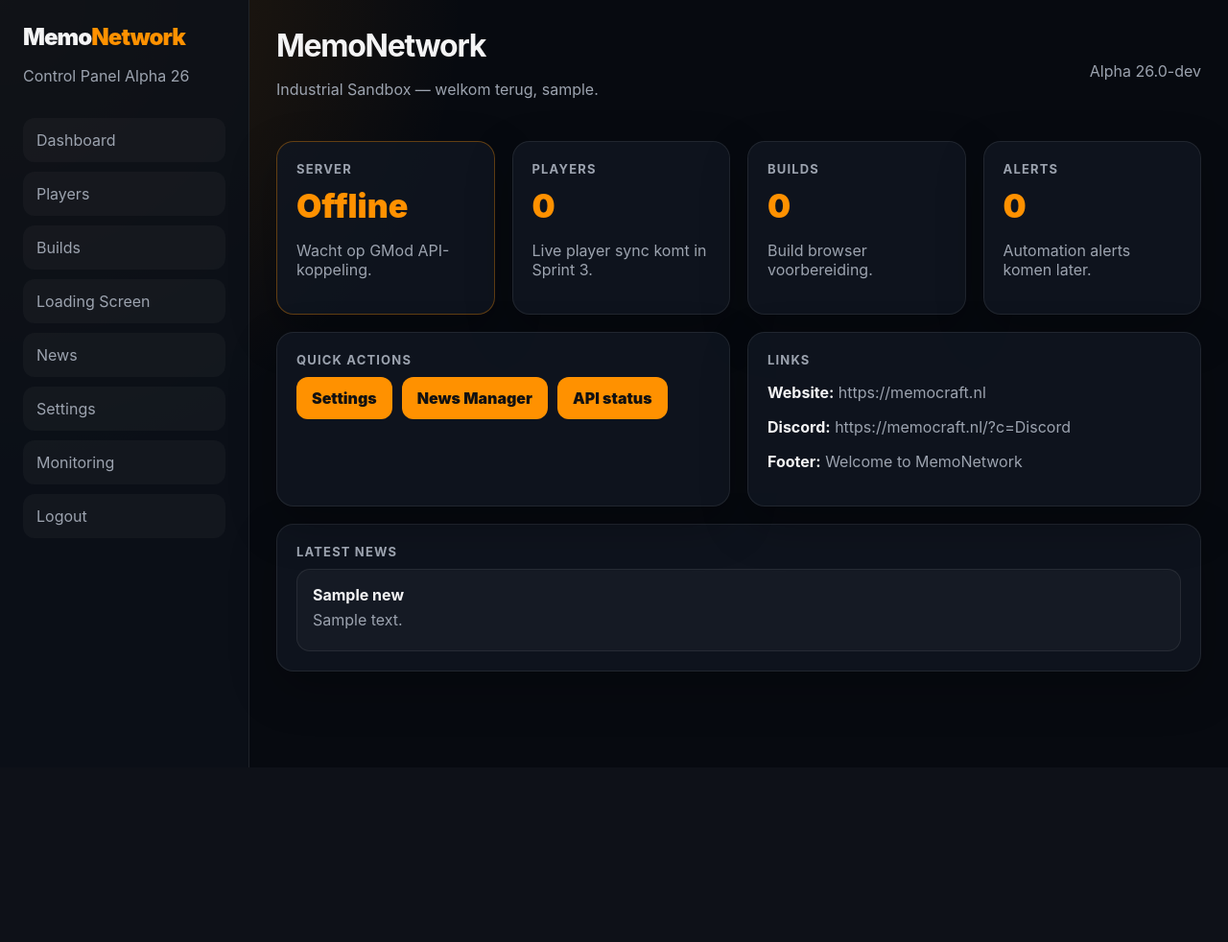
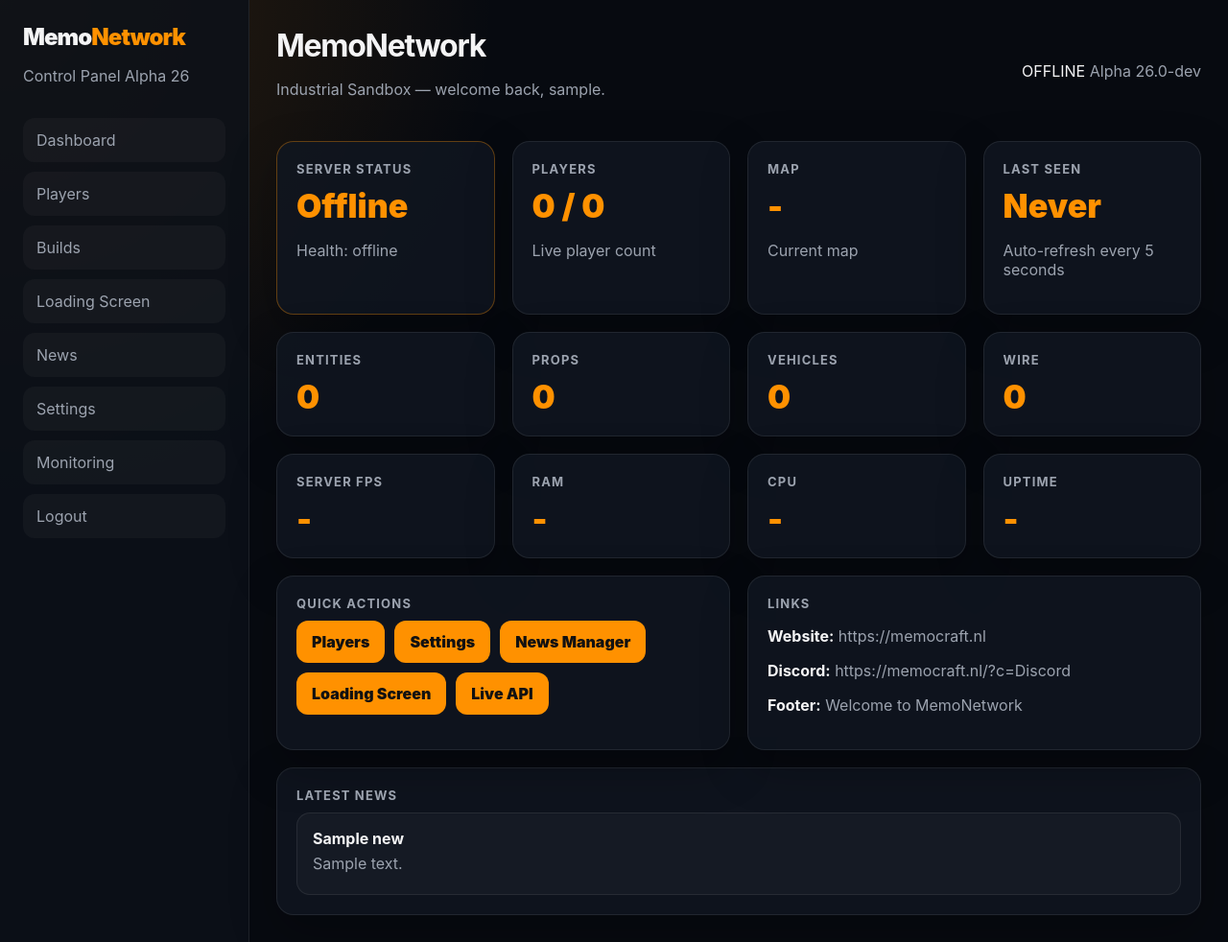
Before and after one commit to PascalVZ96/MemoNetwork-Web, a PHP site: page /dashboard in a window 1280 px wide. Shown: the whole page at 96% size. Before the commit the page ends 800 px from the top, so only its background shows below. Run offline with PHP 8.4, Linux system fonts and the light colour scheme; the visitor is signed in with stand-in values (Sample User, id 1); data comes from the database, SQL or seed files in the repository; tables that the repository leaves empty hold one stand-in row (values such as "Sample post").

Commit message:
Alpha 26 Sprint 4: upgrade dashboard live monitoring view

```diff
--- a/app/Views/dashboard/index.php
+++ b/app/Views/dashboard/index.php
@@ -1,41 +1,60 @@
-<div class="mn-topbar">
+<div class="mn-topbar" data-live-dashboard>
     <div>
         <h1 class="mn-title"><?= htmlspecialchars($settings['server_name'] ?? 'MemoNetwork') ?></h1>
-        <p class="mn-muted"><?= htmlspecialchars($settings['server_subtitle'] ?? 'Industrial Sandbox') ?> — welkom terug, <?= htmlspecialchars($user['username'] ?? 'admin') ?>.</p>
+        <p class="mn-muted"><?= htmlspecialchars($settings['server_subtitle'] ?? 'Industrial Sandbox') ?> — welcome back, <?= htmlspecialchars($user['username'] ?? 'admin') ?>.</p>
     </div>
-    <div class="mn-muted"><?= htmlspecialchars($settings['server_version'] ?? 'Alpha 26.0-dev') ?></div>
+    <div class="mn-top-status">
+        <span data-live-badge class="<?= !empty($status['is_online']) ? 'mn-status-badge online' : 'mn-status-badge offline' ?>"><?= !empty($status['is_online']) ? 'ONLINE' : 'OFFLINE' ?></span>
+        <span class="mn-muted"><?= htmlspecialchars($settings['server_version'] ?? 'Alpha 26.0-dev') ?></span>
+    </div>
 </div>
 
-<div class="mn-grid">
+<div class="mn-grid" data-live-dashboard>
     <section class="mn-card mn-card-status">
-        <h3>Server</h3>
-        <div class="mn-value">Offline</div>
-        <p class="mn-muted">Wacht op GMod API-koppeling.</p>
+        <h3>Server Status</h3>
+        <div class="mn-value" data-live="server_status"><?= !empty($status['is_online']) ? 'Online' : 'Offline' ?></div>
+        <p class="mn-muted">Health: <span data-live="health"><?= htmlspecialchars($status['health'] ?? 'offline') ?></span></p>
     </section>
     <section class="mn-card">
         <h3>Players</h3>
-        <div class="mn-value">0</div>
-        <p class="mn-muted">Live player sync komt in Sprint 3.</p>
+        <div class="mn-value" data-live="players"><?= (int)($status['players_online'] ?? 0) ?> / <?= (int)($status['max_players'] ?? 0) ?></div>
+        <p class="mn-muted">Live player count</p>
     </section>
     <section class="mn-card">
-        <h3>Builds</h3>
-        <div class="mn-value">0</div>
-        <p class="mn-muted">Build browser voorbereiding.</p>
+        <h3>Map</h3>
+        <div class="mn-value small" data-live="map"><?= htmlspecialchars($status['map_name'] ?? '-') ?></div>
+        <p class="mn-muted">Current map</p>
     </section>
     <section class="mn-card">
-        <h3>Alerts</h3>
-        <div class="mn-value">0</div>
-        <p class="mn-muted">Automation alerts komen later.</p>
+        <h3>Last Seen</h3>
+        <div class="mn-value small" data-live="last_seen"><?= htmlspecialchars($status['last_seen'] ?? 'Never') ?></div>
+        <p class="mn-muted">Auto-refresh every 5 seconds</p>
     </section>
+</div>
+
+<div class="mn-grid" style="margin-top:18px;" data-live-dashboard>
+    <section class="mn-card"><h3>Entities</h3><div class="mn-value" data-live="entities"><?= (int)($status['entities'] ?? 0) ?></div></section>
+    <section class="mn-card"><h3>Props</h3><div class="mn-value" data-live="props"><?= (int)($status['props'] ?? 0) ?></div></section>
+    <section class="mn-card"><h3>Vehicles</h3><div class="mn-value" data-live="vehicles"><?= (int)($status['vehicles'] ?? 0) ?></div></section>
+    <section class="mn-card"><h3>Wire</h3><div class="mn-value" data-live="wire"><?= (int)($status['wire_entities'] ?? 0) ?></div></section>
+</div>
+
+<div class="mn-grid" style="margin-top:18px;" data-live-dashboard>
+    <section class="mn-card"><h3>Server FPS</h3><div class="mn-value" data-live="fps"><?= htmlspecialchars((string)($status['server_fps'] ?? '-')) ?></div></section>
+    <section class="mn-card"><h3>RAM</h3><div class="mn-value small" data-live="ram"><?= !empty($status['ram_mb']) ? (int)$status['ram_mb'] . ' MB' : '-' ?></div></section>
+    <section class="mn-card"><h3>CPU</h3><div class="mn-value small" data-live="cpu"><?= !empty($status['cpu_percent']) ? htmlspecialchars((string)$status['cpu_percent']) . '%' : '-' ?></div></section>
+    <section class="mn-card"><h3>Uptime</h3><div class="mn-value small" data-live="uptime"><?= !empty($status['uptime_seconds']) ? (int)$status['uptime_seconds'] . 's' : '-' ?></div></section>
 </div>
 
 <div class="mn-two-col" style="margin-top:18px;">
     <section class="mn-card">
-        <h3>Quick actions</h3>
+        <h3>Quick Actions</h3>
         <div class="mn-quick-actions">
+            <a class="mn-button" href="players.php">Players</a>
             <a class="mn-button" href="settings.php">Settings</a>
             <a class="mn-button" href="news.php">News Manager</a>
-            <a class="mn-button" href="api/status.php">API status</a>
+            <a class="mn-button" href="loading.php">Loading Screen</a>
+            <a class="mn-button" href="api/live-status.php">Live API</a>
         </div>
     </section>
 
@@ -50,7 +69,7 @@
 <section class="mn-card" style="margin-top:18px;">
     <h3>Latest News</h3>
     <?php if (empty($news)): ?>
-        <p class="mn-muted">Nog geen nieuws. Voeg je eerste bericht toe via News Manager.</p>
+        <p class="mn-muted">No news yet. Create your first message in News Manager.</p>
     <?php endif; ?>
     <div class="mn-list">
         <?php foreach ($news as $item): ?>
```
